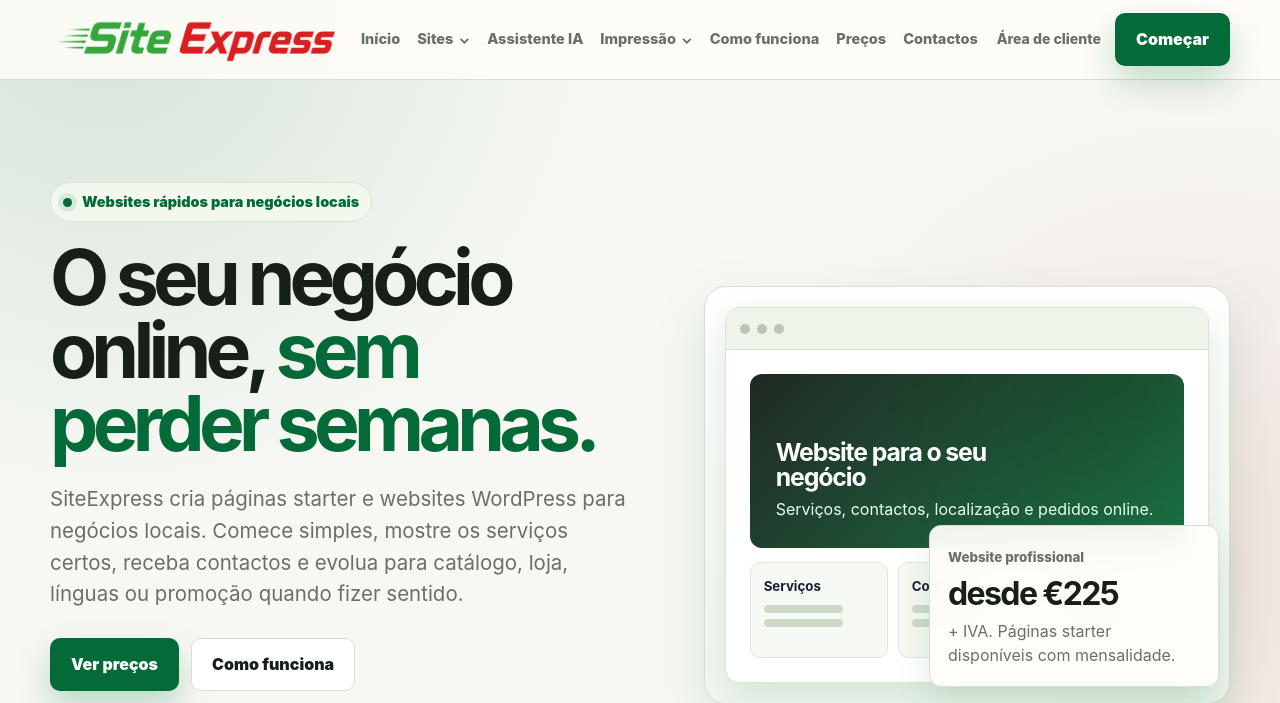
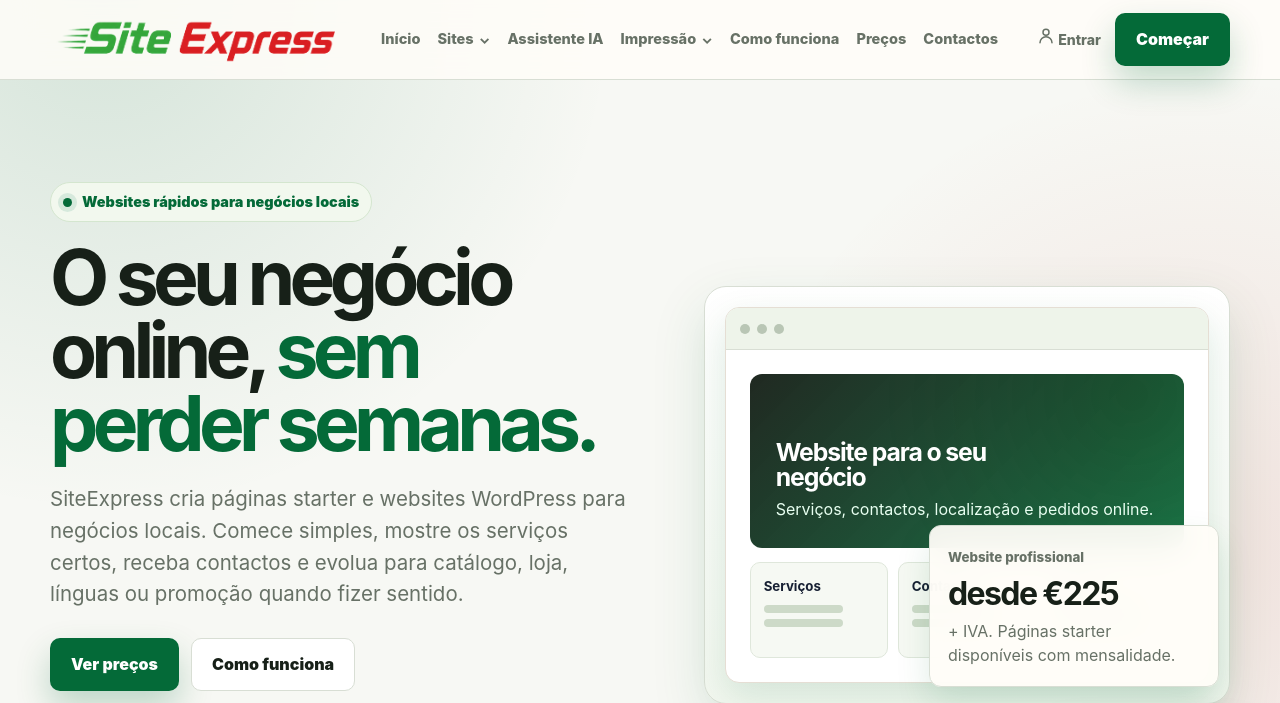
Before and after one commit to joaomcorreia/siteexpress.pt, a Django app: page /pt/ in a window 1280 px wide. Shown: the top 703 px of the page. Run offline with Django 5.2, Linux system fonts and the light colour scheme.

Commit message:
Compact the public header account action

```diff
--- a/backend/onboarding/templates/onboarding/_public_header.html
+++ b/backend/onboarding/templates/onboarding/_public_header.html
@@ -28,7 +28,13 @@
     </nav>
 
     <div class="desktop-nav-actions">
-      <a class="customer-link" href="{% url 'login' %}">Área de cliente</a>
+      <a class="customer-link" href="{% url 'login' %}" aria-label="Área de cliente" title="Área de cliente">
+        <svg aria-hidden="true" viewBox="0 0 24 24" width="18" height="18" fill="none" stroke="currentColor" stroke-width="2" stroke-linecap="round" stroke-linejoin="round">
+          <path d="M20 21a8 8 0 0 0-16 0"></path>
+          <circle cx="12" cy="7" r="4"></circle>
+        </svg>
+        <span>Entrar</span>
+      </a>
       <a class="btn btn-primary nav-cta" href="{% url 'onboarding' %}">Começar</a>
     </div>
 
```
